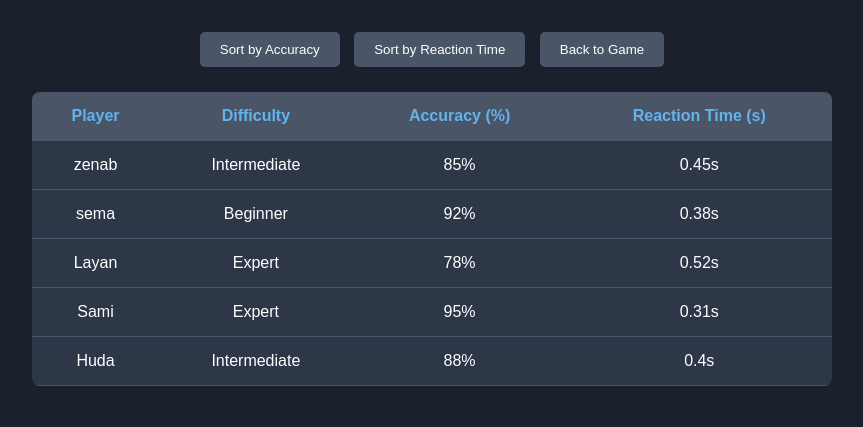
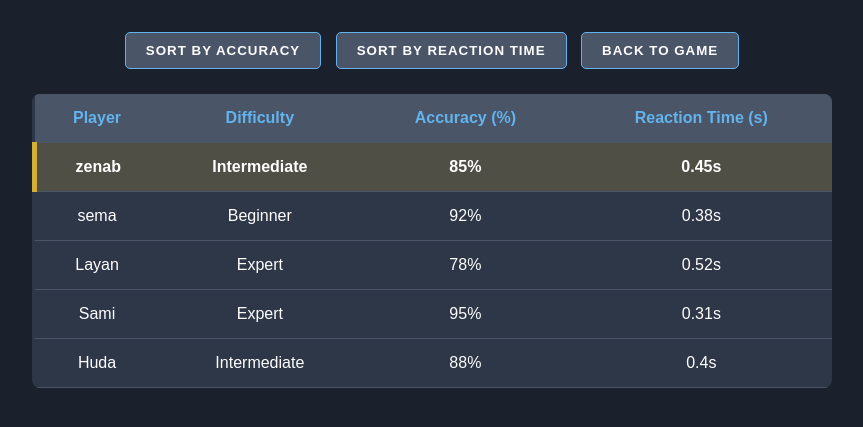
Before and after one commit to LeadstarlingX/Aim_Trainer, a website: page src/dashboard/dashboard.html in a window 1280 px wide. Shown: the part 89-516 px from the top of the page, without its empty margins (208-1071 px from the left). Drawn offline with Linux system fonts and the light colour scheme.

Commit message:
enhance dashboard ui with hover effects and gold highlight for first place

```diff
--- a/src/dashboard/dashboard.css
+++ b/src/dashboard/dashboard.css
@@ -59,3 +59,31 @@ th {
 tr:hover {
     background-color: #3d4957;
 }
+
+tbody tr:first-child {
+    background-color: rgba(212, 175, 55, 0.2);
+    border-left: 5px solid #d4af37;
+    font-weight: bold;
+}
+
+tbody tr {
+    transition: all 0.2s ease-in-out;
+}
+
+tbody tr:hover {
+    background-color: #4a5568;
+    transform: scale(1.01);
+    box-shadow: 0 4px 15px rgba(0,0,0,0.3);
+}
+
+.controls button {
+    font-weight: bold;
+    text-transform: uppercase;
+    letter-spacing: 1px;
+    border: 1px solid #63b3ed;
+}
+
+.controls button:hover {
+    background-color: #63b3ed;
+    color: #1a202c;
+}
```
